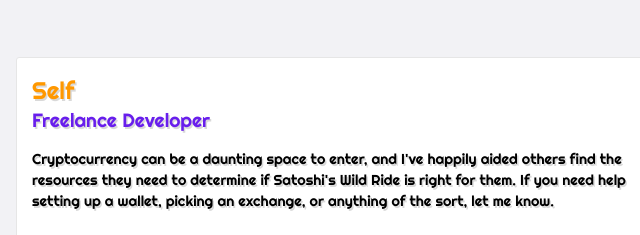
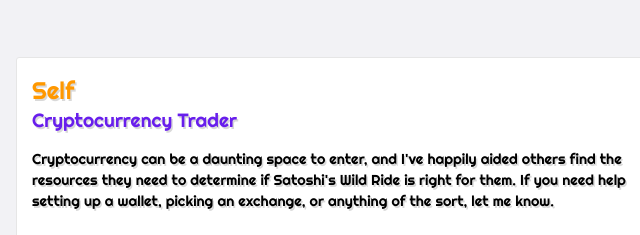
Before and after one commit to AAnderson1817/APort, a website: page index.html in a window 1280 px wide. Shown: the part 1023-1258 px from the top of the page, 474-1114 px from the left. Drawn offline with nearby package versions, Linux system fonts and the light colour scheme.

Commit message:
Fixed typo in title

```diff
--- a/index.html
+++ b/index.html
@@ -106,7 +106,7 @@
         <div id="experience-timeline">
           <div data-date="March 2016 – Current">
               <h3>Self</h3>
-              <h4>Freelance Developer</h4>
+              <h4>Cryptocurrency Trader</h4>
               <p>
                 Cryptocurrency can be a daunting space to enter, and I've happily aided others find the resources they need to determine if Satoshi's Wild Ride is right for them. If you need help setting up a wallet, picking an exchange, or anything of the sort, let me know.
                   <br>
```
